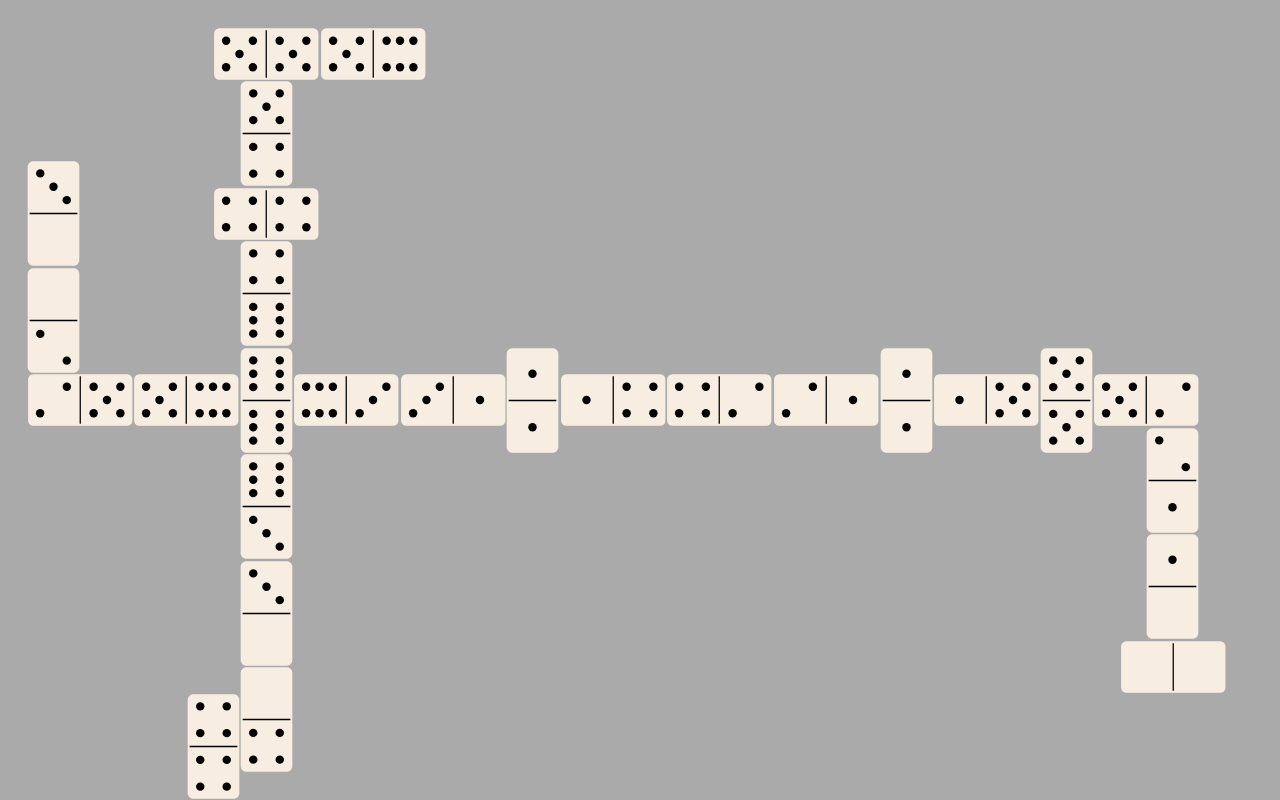
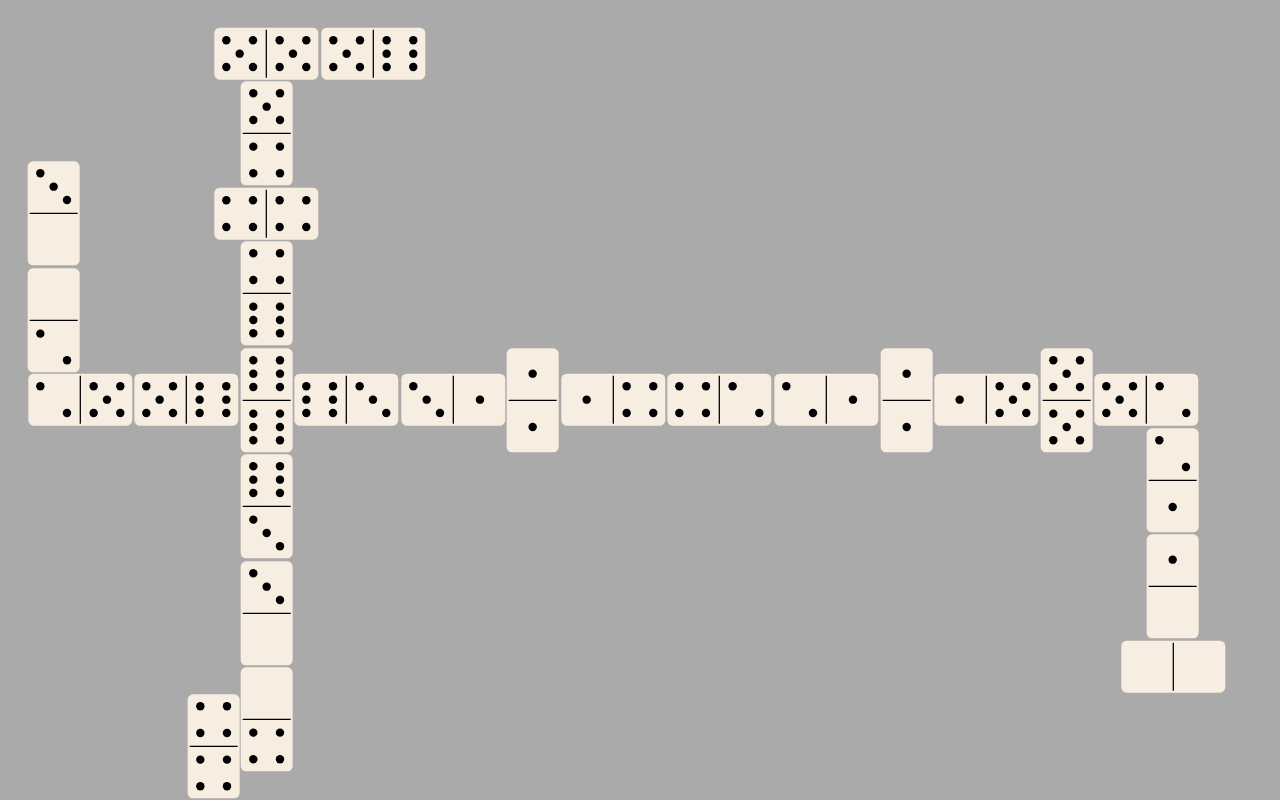
Before and after one commit to wes1350/dominoes-ui, a React (Create React App) app: page /test in a window 1280 px wide. Built offline with nearby package versions, Linux system fonts and the light colour scheme.

Commit message:
Fix board domino rendering with refactored DominoView

```diff
--- a/src/view/BoardDominoView.tsx
+++ b/src/view/BoardDominoView.tsx
@@ -16,6 +16,7 @@ interface IProps {
     face2: number;
     direction: Direction;
     highlight?: boolean;
+    gridSize: number;
     onDropDomino: (item: { index: number }) => void;
 }
 
@@ -32,35 +33,29 @@ export const BoardDominoView = observer((props: IProps) => {
         })
     }));
 
-    // const boardDominoRef = useRef<HTMLDivElement>(null);
+    const boardDominoRef = useRef<HTMLDivElement>(null);
 
-    // const localStore = useLocalObservable(() => ({
-    //     width: null,
-    //     height: null
-    // }));
+    const localStore = useLocalObservable(() => ({
+        width: null,
+        height: null
+    }));
 
-    // const isVertical = [Direction.NORTH, Direction.SOUTH].includes(
-    //     props.direction
-    // );
+    React.useEffect(() => {
+        const containerWidth = boardDominoRef?.current?.clientWidth;
+        const containerHeight = boardDominoRef?.current?.clientHeight;
 
-    // React.useEffect(() => {
-    //     const containerWidth = boardDominoRef?.current?.clientWidth;
-    //     const containerHeight = boardDominoRef?.current?.clientHeight;
+        runInAction(() => {
+            localStore.width = containerWidth;
+            localStore.height = containerHeight;
+        });
 
-    //     if (!localStore.width || !localStore.height) {
-    //         runInAction(() => {
-    //             localStore.width = containerWidth;
-    //             localStore.height = containerHeight;
-    //         });
-    //     }
+        const handleWindowResizeForContainer = action(() => {
+            localStore.width = boardDominoRef?.current?.clientWidth;
+            localStore.height = boardDominoRef?.current?.clientHeight;
+        });
 
-    //     const handleWindowResizeForContainer = action(() => {
-    //         localStore.width = boardDominoRef?.current?.clientWidth;
-    //         localStore.height = boardDominoRef?.current?.clientHeight;
-    //     });
-
-    //     window.addEventListener("resize", handleWindowResizeForContainer);
-    // });
+        window.addEventListener("resize", handleWindowResizeForContainer);
+    });
 
     return (
         <div
@@ -70,15 +65,14 @@ export const BoardDominoView = observer((props: IProps) => {
                 gridArea: `${props.north} / ${props.west} / ${props.south} / ${props.east}`
             }}
         >
-            {/* <div ref={boardDominoRef} className="board-domino-wrapper"> */}
-            <div className="board-domino-wrapper">
+            <div ref={boardDominoRef} className="board-domino-wrapper">
                 <DominoView
                     face1={props.face1}
                     face2={props.face2}
                     direction={props.direction}
                     highlight={props.highlight}
-                    // width={localStore.width}
-                    // height={localStore.height}
+                    width={localStore.width}
+                    height={localStore.height}
                 />
             </div>
         </div>
--- a/src/view/BoardView.tsx
+++ b/src/view/BoardView.tsx
@@ -2,7 +2,6 @@ import { Direction } from "enums/Direction";
 import React from "react";
 import "./BoardView.css";
 import { BoardDominoView } from "./BoardDominoView";
-import { DominoView } from "./DominoView";
 import { IBoard } from "model/BoardModel";
 import { observer } from "mobx-react-lite";
 import { BoundingBox } from "interfaces/BoundingBox";
@@ -585,6 +584,7 @@ export const BoardView = observer((props: IProps) => {
                         east={box.East + 1}
                         south={box.South + 1}
                         west={box.West + 1}
+                        gridSize={gridSquarePixelSize}
                         onDropDomino={(item: { index: number }) => {
                             props.onDropDomino(
                                 item,
--- a/src/view/DominoView.css
+++ b/src/view/DominoView.css
@@ -5,11 +5,24 @@
 .board-domino-wrapper {
     display: flex;
     flex: 1;
+    width: 100%;
+    height: 100%;
 }
 
 .domino-outer-container {
+    display: flex;
+    position: relative;
     flex: 1;
+    width: 100%;
     height: 100%;
     justify-content: flex-start;
     align-items: flex-start;
 }
+
+.domino-svg-container {
+    flex: 1;
+    width: 100%;
+    height: 100%;
+    z-index: 1;
+    position: "relative";
+}
--- a/src/view/DominoView.tsx
+++ b/src/view/DominoView.tsx
@@ -1,63 +1,50 @@
 import React, { useRef } from "react";
 import "./DominoView.css";
 import { Direction } from "enums/Direction";
-import { observer, useLocalObservable } from "mobx-react-lite";
-import { action, runInAction } from "mobx";
+import { observer } from "mobx-react-lite";
 
 interface IProps {
     face1: number;
     face2: number;
     direction: Direction;
+    width: number;
+    height: number;
     highlight?: boolean;
-    // width?: number;
-    // height?: number;
 }
 
 export const DominoView = observer((props: IProps) => {
     const dominoContainerRef = useRef<HTMLDivElement>(null);
 
-    const localStore = useLocalObservable(() => ({
-        width: null,
-        height: null
-    }));
-
-    const isVertical = [Direction.NORTH, Direction.SOUTH].includes(
-        props.direction
-    );
-
-    React.useEffect(() => {
-        const containerWidth = dominoContainerRef?.current?.clientWidth;
-        const containerHeight = dominoContainerRef?.current?.clientHeight;
-
-        // if (!localStore.width || !localStore.height) {
-        runInAction(() => {
-            localStore.width = containerWidth;
-            localStore.height = containerHeight;
-        });
-        // }
-
-        const handleWindowResizeForContainer = action(() => {
-            localStore.width = dominoContainerRef?.current?.clientWidth;
-            localStore.height = dominoContainerRef?.current?.clientHeight;
-        });
-
-        window.addEventListener("resize", handleWindowResizeForContainer);
-    });
-
+    const isReversed =
+        props.direction === Direction.WEST ||
+        props.direction === Direction.NORTH;
+    const isVertical =
+        props.direction === Direction.NORTH ||
+        props.direction === Direction.SOUTH;
     const isHiddenDomino = props.face1 === -1 || props.face2 === -1;
     const dominoBackgroundFill = "#F7EEE1";
     const dominoFeatureFill = "#000";
     const shrinkFactor = 0.975;
     const highlightOverflowFactor = 1.2;
 
-    const getFaceCircles = (number: number, face: "face1" | "face2") => {
-        const offset = face === "face1" ? 0 : 50;
-        const x1 = "25%";
-        const x2 = "50%";
-        const x3 = "75%";
-        const y1 = `${12.5 + offset}%`;
-        const y2 = `${25 + offset}%`;
-        const y3 = `${37.5 + offset}%`;
+    const getFaceCircles = (number: number, addOffset: boolean) => {
+        const offset = addOffset ? 50 : 0;
+        let x1, x2, x3, y1, y2, y3;
+        if (isVertical) {
+            x1 = "25%";
+            x2 = "50%";
+            x3 = "75%";
+            y1 = `${12.5 + offset}%`;
+            y2 = `${25 + offset}%`;
+            y3 = `${37.5 + offset}%`;
+        } else {
+            y1 = "25%";
+            y2 = "50%";
+            y3 = "75%";
+            x1 = `${12.5 + offset}%`;
+            x2 = `${25 + offset}%`;
+            x3 = `${37.5 + offset}%`;
+        }
         const r = "5%";
         const fill = "#000";
 
@@ -86,61 +73,12 @@ export const DominoView = observer((props: IProps) => {
         return circles;
     };
 
-    const baseWidth = isVertical ? localStore.width : localStore.height;
-    const baseHeight = isVertical ? localStore.height : localStore.width;
-
-    // Default direction is going from North -> South
-    let dominoStyle;
-    const baseStyle = {
-        // width: localStore.width,
-        // height: localStore.height
-        width: baseWidth,
-        height: baseHeight
-    };
-    if (props.direction === Direction.NORTH) {
-        dominoStyle = {
-            ...baseStyle,
-            transform: "rotate(180deg)"
-        };
-    } else if (props.direction === Direction.SOUTH) {
-        dominoStyle = baseStyle;
-    } else if (props.direction === Direction.EAST) {
-        dominoStyle = {
-            ...baseStyle,
-            transform: "rotate(270deg) translate(50%, 25%)"
-        };
-    } else if (props.direction === Direction.WEST) {
-        dominoStyle = {
-            ...baseStyle,
-            transform: "rotate(90deg) translate(-50%, -25%)"
-        };
+    let highlightTransform;
+    const shift = 50 * (highlightOverflowFactor - 1);
+    if (isVertical) {
+        highlightTransform = `translate(-${shift}%,-${shift / 2}%)`;
     } else {
-        dominoStyle = baseStyle;
-    }
-
-    let highlightTransform;
-    if (props.direction === Direction.NORTH) {
-        highlightTransform = `rotate(180deg) translate(${
-            50 * (highlightOverflowFactor - 1)
-        }%, ${50 * (highlightOverflowFactor - 1)}%)`;
-    } else if (props.direction === Direction.SOUTH) {
-        highlightTransform = `translate(-${
-            50 * (highlightOverflowFactor - 1)
-        }%, -${50 * (highlightOverflowFactor - 1)}%)`;
-    } else if (props.direction === Direction.EAST) {
-        highlightTransform = `rotate(270deg) translate(${
-            50 * highlightOverflowFactor
-        }%, ${
-            25 * highlightOverflowFactor - 75 * (highlightOverflowFactor - 1)
-        }%)`;
-    } else if (props.direction === Direction.WEST) {
-        highlightTransform = `rotate(90deg) translate(-${
-            50 * highlightOverflowFactor
-        }%, -${
-            25 * highlightOverflowFactor - 75 * (highlightOverflowFactor - 1)
-        }%)`;
-    } else {
-        highlightTransform = null;
+        highlightTransform = `translate(-${shift / 2}%,-${shift}%)`;
     }
 
     return (
@@ -152,20 +90,21 @@ export const DominoView = observer((props: IProps) => {
                         style={{
                             position: "absolute",
                             backgroundColor: "#9d4",
-                            width: highlightOverflowFactor * baseWidth,
-                            height: highlightOverflowFactor * baseHeight,
-                            // width: highlightOverflowFactor * localStore.width,
-                            // height: highlightOverflowFactor * localStore.height,
+                            width: isVertical
+                                ? highlightOverflowFactor * props.width
+                                : ((1 + highlightOverflowFactor) / 2) *
+                                  props.width,
+                            height: isVertical
+                                ? ((1 + highlightOverflowFactor) / 2) *
+                                  props.height
+                                : highlightOverflowFactor * props.height,
                             zIndex: 0,
                             borderRadius: "10%",
                             transform: highlightTransform
                         }}
                     ></div>
                 )}
-                <div
-                    className={"domino-svg-container"}
-                    style={{ ...dominoStyle, zIndex: 1, position: "relative" }}
-                >
+                <div className={"domino-svg-container"}>
                     <svg
                         xmlns="http://www.w3.org/2000/svg"
                         width={"100%"}
@@ -177,14 +116,18 @@ export const DominoView = observer((props: IProps) => {
                             y={`${(100 * (1 - shrinkFactor)) / 2}%`}
                             width={`${100 * shrinkFactor}%`}
                             height={`${100 * shrinkFactor}%`}
-                            rx="10%"
+                            rx={isVertical ? "10%" : "5%"}
                             fill={dominoBackgroundFill}
                         />
 
                         {!isHiddenDomino && (
                             <>
-                                {getFaceCircles(props.face1, "face1")}
+                                {getFaceCircles(
+                                    isReversed ? props.face2 : props.face1,
+                                    false
+                                )}
 
+                                {isVertical ? (
                                     <line
                                         x1="5%"
                                         y1="50%"
@@ -193,8 +136,20 @@ export const DominoView = observer((props: IProps) => {
                                         stroke={dominoFeatureFill}
                                         strokeWidth="1.5%"
                                     />
-
-                                {getFaceCircles(props.face2, "face2")}
+                                ) : (
+                                    <line
+                                        y1="5%"
+                                        x1="50%"
+                                        y2="95%"
+                                        x2="50%"
+                                        stroke={dominoFeatureFill}
+                                        strokeWidth="1.5%"
+                                    />
+                                )}
+                                {getFaceCircles(
+                                    isReversed ? props.face1 : props.face2,
+                                    true
+                                )}
                             </>
                         )}
                     </svg>
--- a/src/view/MyPlayerView.tsx
+++ b/src/view/MyPlayerView.tsx
@@ -66,6 +66,8 @@ export const MyPlayerView = observer((props: IProps) => {
                                 <DominoView
                                     face1={domino.Face1}
                                     face2={domino.Face2}
+                                    height={localStore.handHeight}
+                                    width={0.5 * localStore.handHeight}
                                     direction={Direction.SOUTH}
                                 />
                             </MyHandDominoView>
--- a/src/view/OpponentPlayerView.tsx
+++ b/src/view/OpponentPlayerView.tsx
@@ -61,7 +61,7 @@ export const OpponentPlayerView = observer((props: IProps) => {
                             <div key={i} className={"hand-domino-container"}>
                                 <OpponentHandDominoView
                                     playerIndex={props.index}
-                                    height={localStore.handHeight}
+                                    longSideSize={localStore.handHeight}
                                 />
                             </div>
                         );
--- a/src/viewmodel/BoardViewModel.ts
+++ b/src/viewmodel/BoardViewModel.ts
@@ -3,7 +3,7 @@ import { BoundingBox } from "interfaces/BoundingBox";
 import { Coordinate } from "interfaces/Coordinate";
 import { IBoardDomino } from "model/BoardDominoModel";
 import { IBoard, IBoardModel } from "model/BoardModel";
-import { Domino, IDomino } from "model/DominoModel";
+import { IDomino } from "model/DominoModel";
 
 export const BoardViewModel = (model: IBoardModel) => {
     const board = model as IBoard;
--- a/src/viewmodel/GameStateViewModel.ts
+++ b/src/viewmodel/GameStateViewModel.ts
@@ -32,8 +32,6 @@ export const GameStateViewModel = (model: IGameStateModel) => {
             if (seat !== gameState.CurrentPlayerIndex) {
                 return null;
             }
-
-            const player = gameState.PlayerAtSeat(seat);
         },
 
         get SeatToPositionMapping(): Map<number, number> {
```
Also changed, not shown: src/view/OpponentHandDominoView.tsx (+7 -4 lines). Lines whose indentation alone changed are shown as unchanged.
